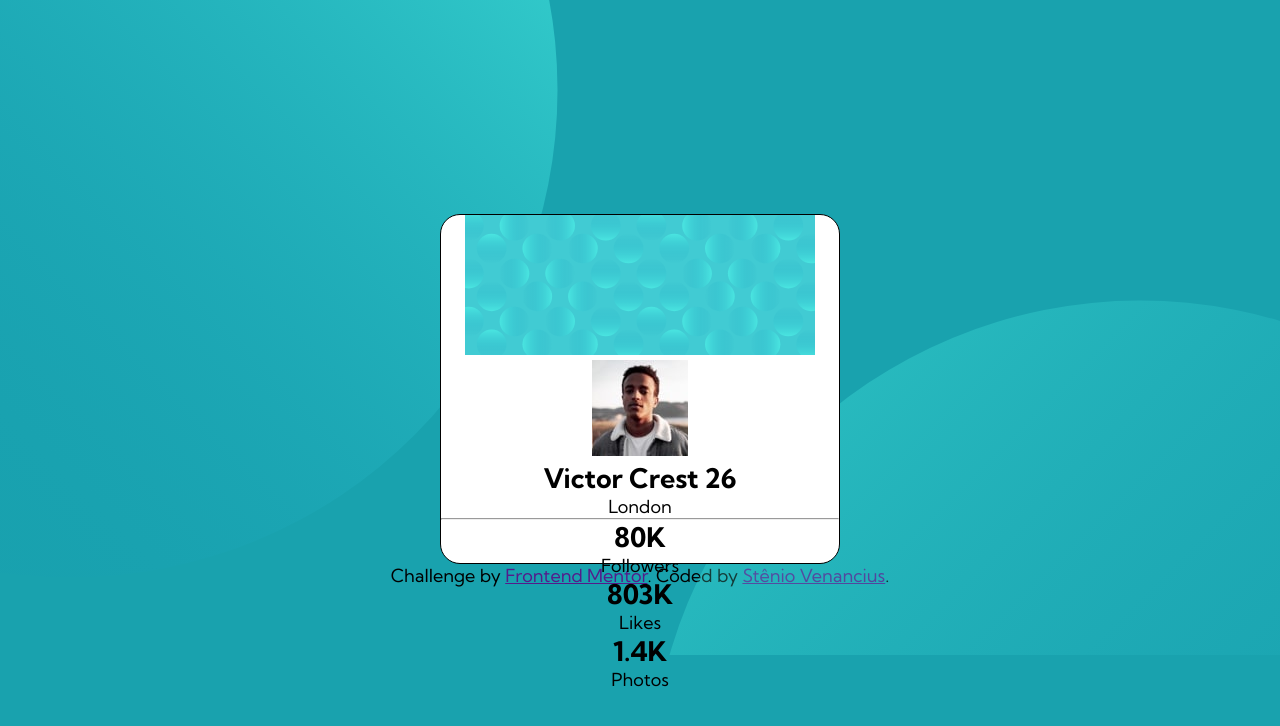
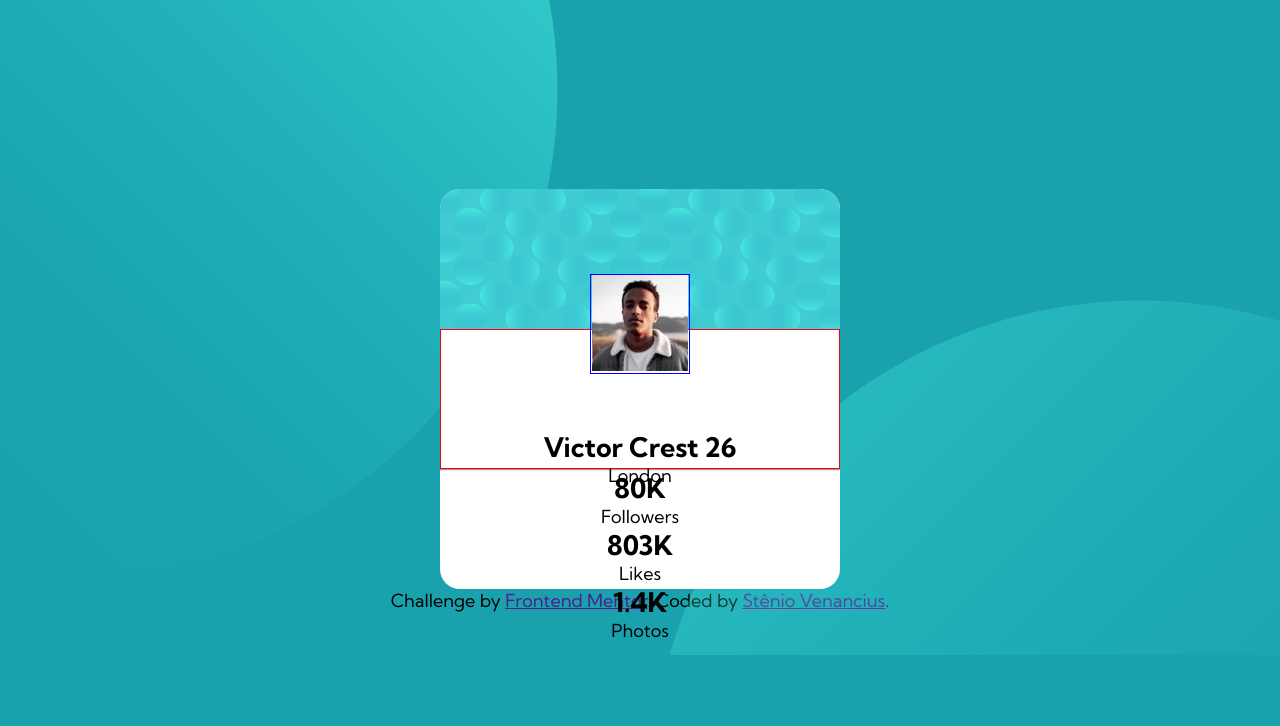
Before and after one commit to StenioVenancius/Profile-card-component, a plain HTML site: page index.html in a window 1280 px wide. Shown: the top 726 px of the page. Drawn offline with Linux system fonts and the light colour scheme.

Commit message:
Style
Configuração da sessão de informações de usuário como foto, nome e idade

```diff
--- a/style.css
+++ b/style.css
@@ -29,9 +29,8 @@ body {
 }
 
 main {
-    border: 1px solid black;
     width: 400px;
-    height: 350px;
+    height: 400px;
     border-radius: 20px;
     text-align: center;
     z-index: 1;
@@ -59,3 +58,34 @@ div#circle-bottom {
     background-image: url(./images/bg-pattern-bottom.svg);
     background-repeat: no-repeat;
 }
+
+/* Header */
+section#header {
+    width: 400px;
+    height: 140px;
+}
+
+section#header > img {
+    width: 400px;
+    height: 140px;
+    border-radius: 20px 20px 0 0;
+}
+
+/* Profile Image and infos */
+section#user-infos {
+    border: 1px solid red;
+    width: 400px;
+    height: 140px;
+    position: relative;
+    text-align: center;
+}
+
+section#user-infos div#user {
+    border: 1px solid blue;
+    width: 100px;
+    height: 100px;
+    position: relative;
+    left: 50%;
+    bottom: 40%;
+    transform: translate(-50%);
+}
```
